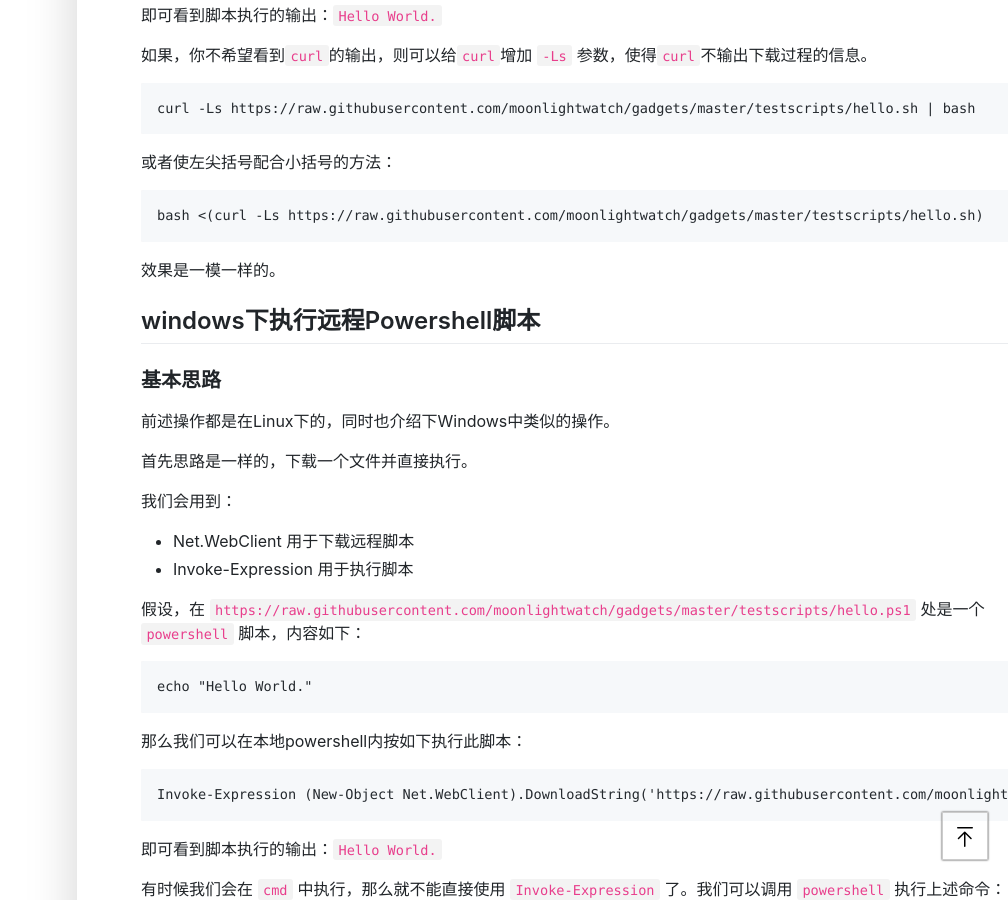
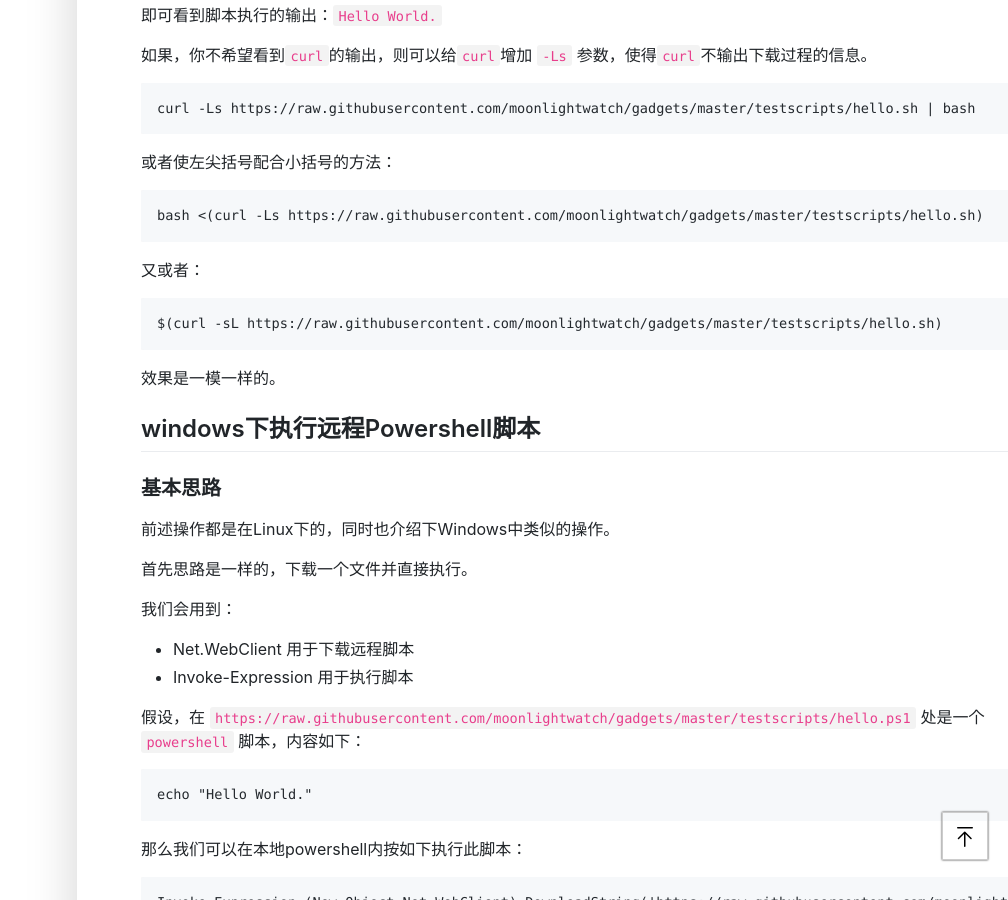
Before and after one commit to moonlightwatch/moonlightwatch.github.io, a Jekyll site: the page built from _posts/2020-09-21-在内存中执行远程脚本.md, in a window 1280 px wide and 900 px high, scrolled down 707 px. Shown: the whole window, without its empty margins (272-1280 px from the left). Built offline with Jekyll 4.4.1, drawn with Linux system fonts in a browser that asks for light colours; comment, search, counter and statistics services are not loaded.

Commit message:
Update 2020-09-21-在内存中执行远程脚本.md

````diff
--- a/_posts/2020-09-21-在内存中执行远程脚本.md
+++ b/_posts/2020-09-21-在内存中执行远程脚本.md
@@ -36,6 +36,12 @@ curl -Ls https://raw.githubusercontent.com/moonlightwatch/gadgets/master/testscr
 
 ```
 bash <(curl -Ls https://raw.githubusercontent.com/moonlightwatch/gadgets/master/testscripts/hello.sh)
+```
+
+又或者：
+
+```
+$(curl -sL https://raw.githubusercontent.com/moonlightwatch/gadgets/master/testscripts/hello.sh)
 ```
 
 效果是一模一样的。
````
